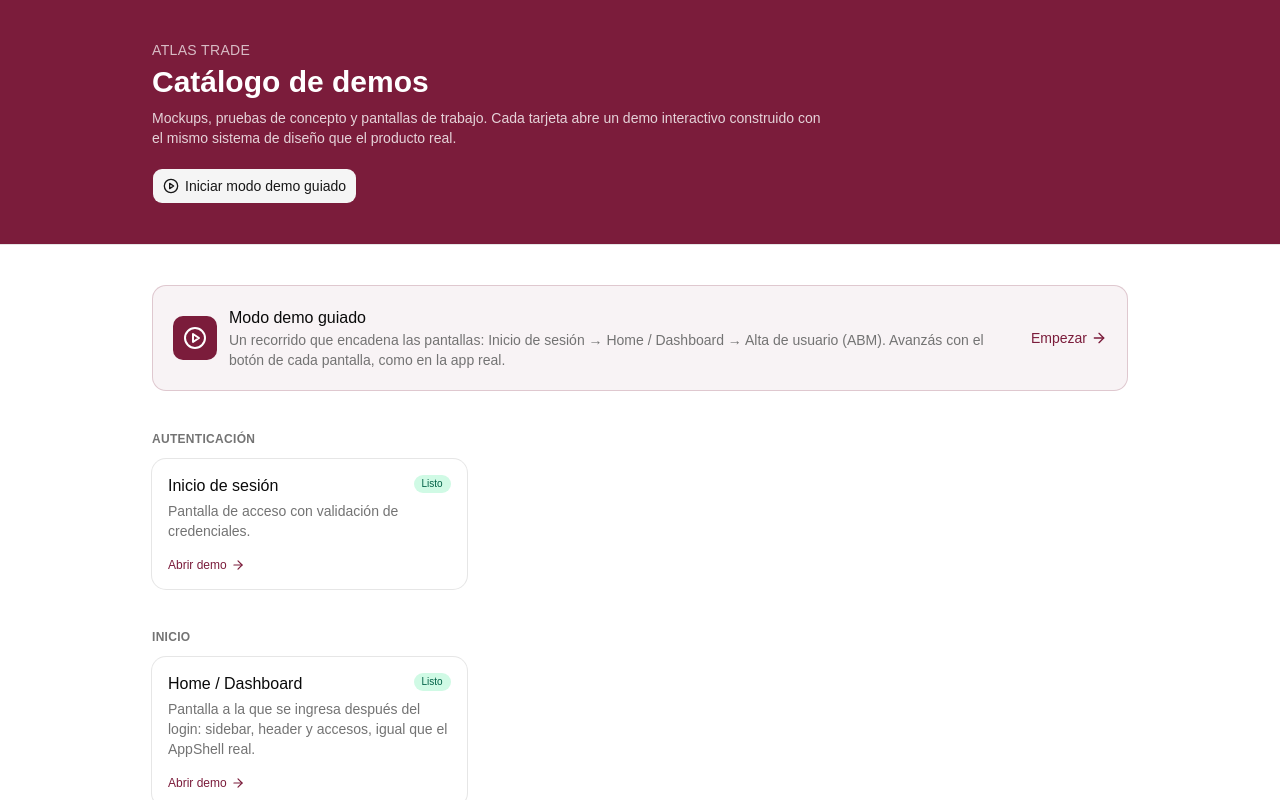
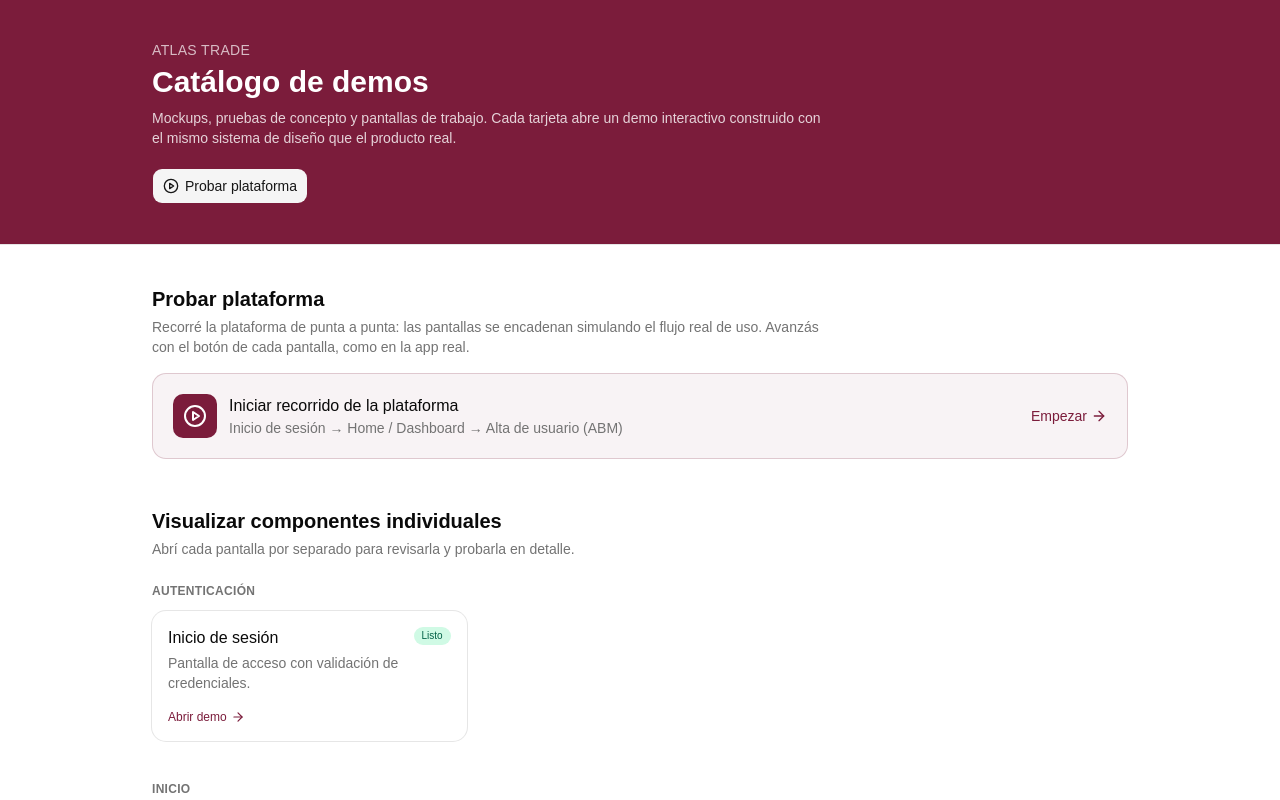
Before and after one commit to serviciosdigitales-atlas/Demos-atlas-trade, a React (Vite) app: page / in a window 1280 px wide. Shown: the top 800 px of the page. Built offline with nearby package versions, Linux system fonts and the light colour scheme.

Commit message:
se corrigen terminos

```diff
--- a/src/app/Gallery.tsx
+++ b/src/app/Gallery.tsx
@@ -42,7 +42,7 @@ export function Gallery() {
             <Button asChild variant="secondary" size="lg">
               <Link to="/recorrido">
                 <PlayCircle />
-                Iniciar modo demo guiado
+                Probar plataforma
               </Link>
             </Button>
           </div>
@@ -50,21 +50,26 @@ export function Gallery() {
       </header>
 
       <div className="mx-auto max-w-5xl px-6 py-10">
-        {/* Explicación del modo demo guiado */}
-        <Link to="/recorrido" className="group mb-10 block">
+        {/* Sección 1: Probar plataforma (recorrido encadenado, reemplaza al
+            antiguo "modo demo guiado") */}
+        <section className="mb-12">
+          <h2 className="font-heading text-xl font-semibold">Probar plataforma</h2>
+          <p className="mt-1 mb-4 max-w-2xl text-sm text-muted-foreground">
+            Recorré la plataforma de punta a punta: las pantallas se encadenan simulando el
+            flujo real de uso. Avanzás con el botón de cada pantalla, como en la app real.
+          </p>
+          <Link to="/recorrido" className="group block">
             <div className="flex flex-col gap-3 rounded-xl border border-atlas-primary/20 bg-atlas-primary/5 p-5 sm:flex-row sm:items-center">
               <span className="flex size-11 shrink-0 items-center justify-center rounded-lg bg-atlas-primary text-white">
                 <PlayCircle className="size-6" />
               </span>
               <div className="flex-1">
-              <p className="font-medium">Modo demo guiado</p>
+                <p className="font-medium">Iniciar recorrido de la plataforma</p>
                 <p className="text-sm text-muted-foreground">
-                Un recorrido que encadena las pantallas:{" "}
                   {guidedTour
                     .map((s) => getDemo(s.slug)?.title)
                     .filter(Boolean)
                     .join(" → ")}
-                . Avanzás con el botón de cada pantalla, como en la app real.
                 </p>
               </div>
               <span className="flex items-center gap-1 text-sm font-medium text-atlas-primary">
@@ -73,14 +78,25 @@ export function Gallery() {
               </span>
             </div>
           </Link>
+        </section>
+
+        {/* Sección 2: Visualizar / probar componentes individuales (la grilla
+            de demos abiertos por separado) */}
+        <section>
+          <h2 className="font-heading text-xl font-semibold">
+            Visualizar componentes individuales
+          </h2>
+          <p className="mt-1 mb-6 max-w-2xl text-sm text-muted-foreground">
+            Abrí cada pantalla por separado para revisarla y probarla en detalle.
+          </p>
 
           {categories.map((category) => {
             const items = demos.filter((d) => (d.category ?? "Otros") === category);
             return (
-            <section key={category} className="mb-10">
-              <h2 className="mb-3 text-xs font-semibold tracking-wide text-muted-foreground uppercase">
+              <div key={category} className="mb-10">
+                <h3 className="mb-3 text-xs font-semibold tracking-wide text-muted-foreground uppercase">
                   {category}
-              </h2>
+                </h3>
                 <div className="grid gap-4 sm:grid-cols-2 lg:grid-cols-3">
                   {items.map((demo) => (
                     <Link key={demo.slug} to={`/demos/${demo.slug}`} className="group">
@@ -109,7 +125,7 @@ export function Gallery() {
                     </Link>
                   ))}
                 </div>
-            </section>
+              </div>
             );
           })}
 
@@ -118,6 +134,7 @@ export function Gallery() {
               Todavía no hay demos. Agrega uno en <code>src/demos/registry.tsx</code>.
             </p>
           )}
+        </section>
       </div>
     </div>
   );
```
Also changed, not shown: src/app/GuidedTour.tsx (+5 -5 lines), src/demos/registry.tsx (+4 -3 lines), 2 other files (tests, documents, lock files or other folders). Lines whose indentation alone changed are shown as unchanged.
